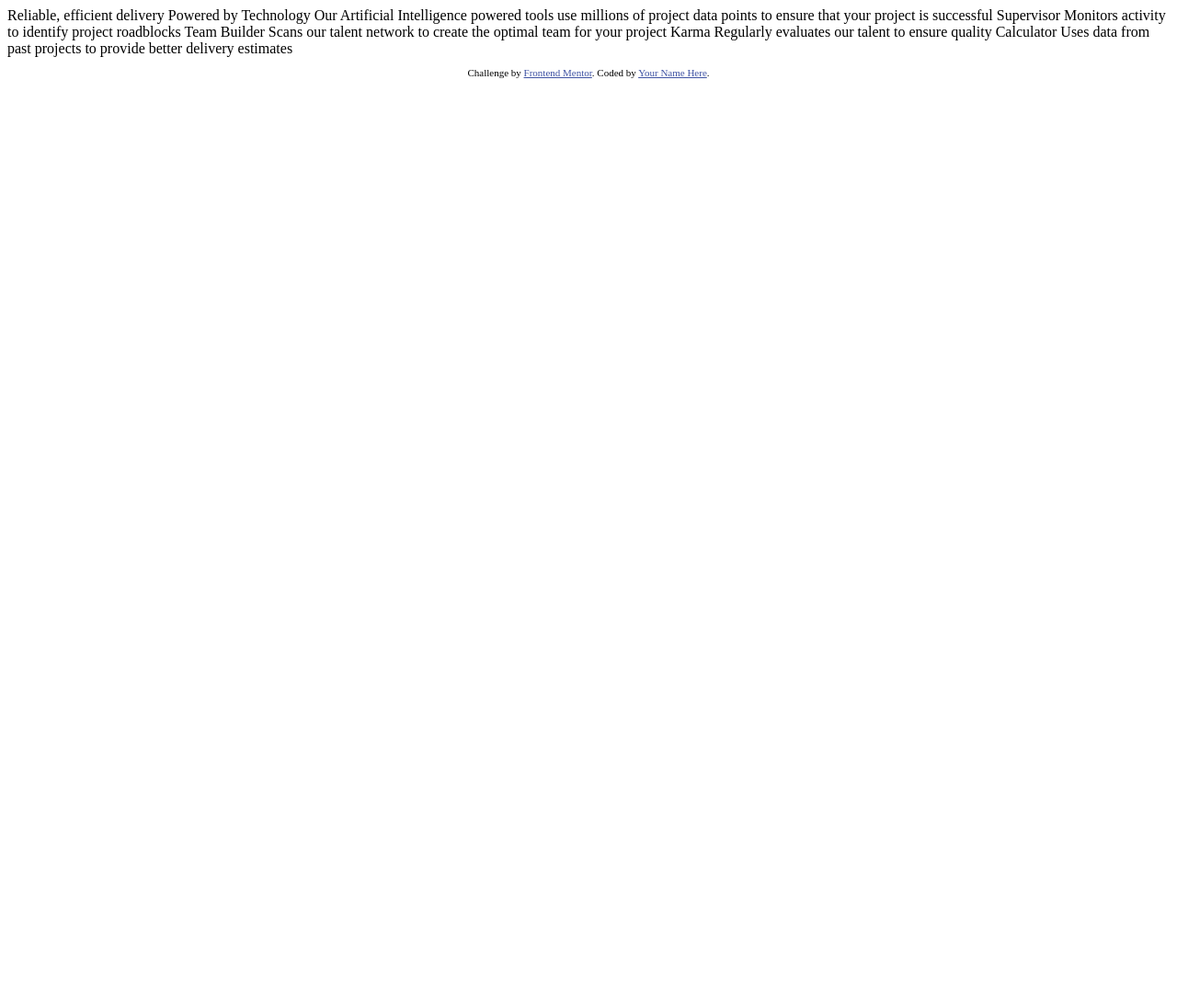
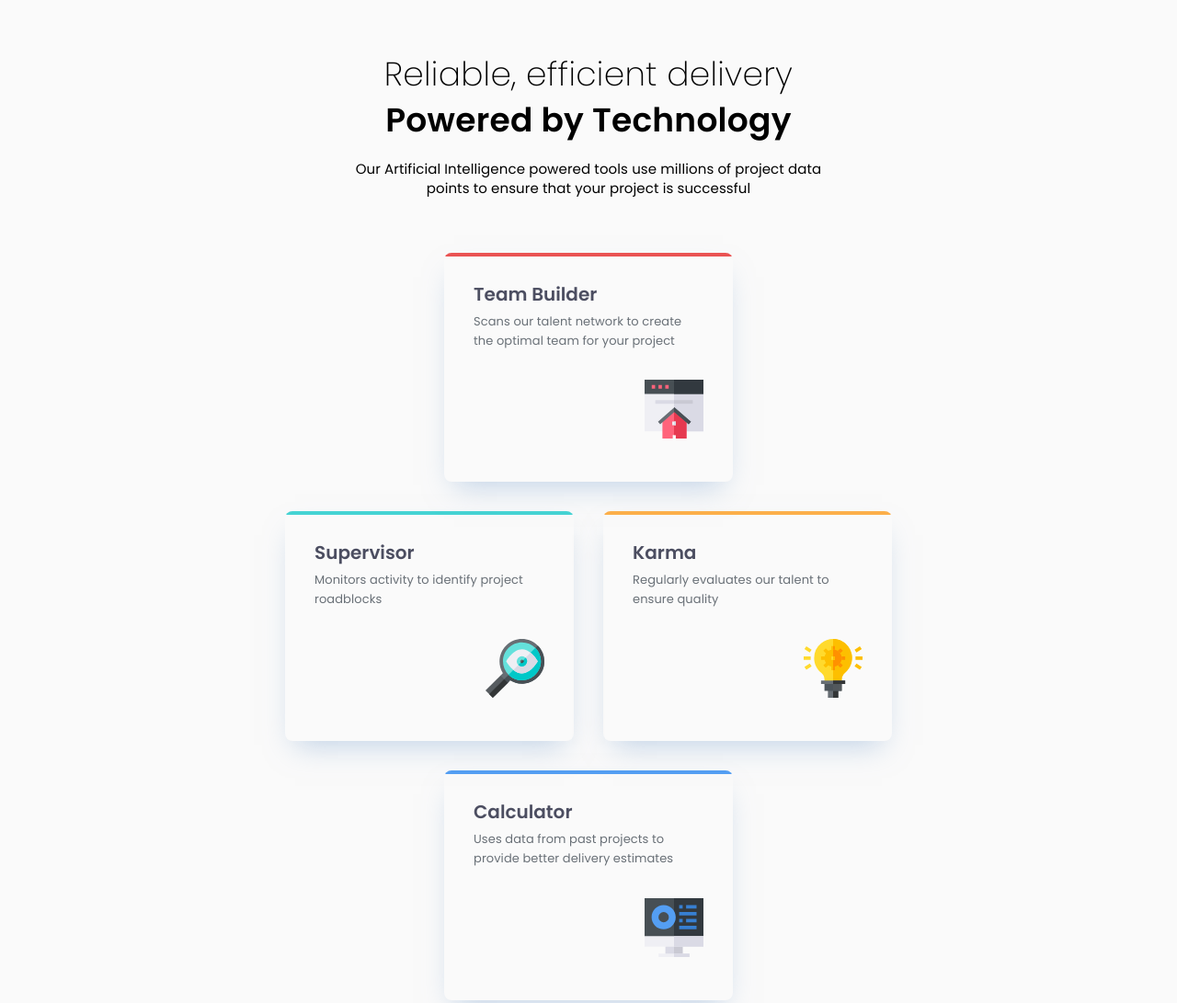
Before and after one commit to llsl21/four-card-feature-section, a plain HTML site: page index.html in a window 1280 px wide. Shown: the top 1091 px of the page at 92% size. Before the commit the page ends 800 px from the top, so only its background shows below. Drawn offline with Linux system fonts and the light colour scheme.

Commit message:
Complete project

```diff
--- a/index.html
+++ b/index.html
@@ -1,45 +1,90 @@
 <!DOCTYPE html>
 <html lang="en">
   <head>
-  <meta charset="UTF-8">
-  <meta name="viewport" content="width=device-width, initial-scale=1.0"> <!-- displays site properly based on user's device -->
+    <meta charset="UTF-8" />
+    <meta name="viewport" content="width=device-width, initial-scale=1.0" />
+    <!-- displays site properly based on user's device -->
 
-  <link rel="icon" type="image/png" sizes="32x32" href="./images/favicon-32x32.png">
+    <link
+      rel="icon"
+      type="image/png"
+      sizes="32x32"
+      href="./images/favicon-32x32.png"
+    />
 
     <title>Frontend Mentor | Four card feature section</title>
-
-  <!-- Feel free to remove these styles or customise in your own stylesheet 👍 -->
-  <style>
-    .attribution { font-size: 11px; text-align: center; }
-    .attribution a { color: hsl(228, 45%, 44%); }
-  </style>
+    <link rel="stylesheet" href="./style.css" />
   </head>
   <body>
-
-  Reliable, efficient delivery
-  Powered by Technology
-
-  Our Artificial Intelligence powered tools use millions of project data points
-  to ensure that your project is successful
-
-  Supervisor
+    <main>
+      <section class="fv">
+        <h1 class="fv__heading">
+          <div class="heading-thin">Reliable, efficient delivery</div>
+          <div class="heading-bold">Powered by Technology</div>
+        </h1>
+        <p class="fv__description">
+          Our Artificial Intelligence powered tools use millions of project data
+          points to ensure that your project is successful
+        </p>
+      </section>
+      <section class="cards">
+        <ul class="cards__items">
+          <li class="cards__item card">
+            <a href="">
+              <div class="card__text-content">
+                <p class="card__title">Supervisor</p>
+                <p class="card__description">
                   Monitors activity to identify project roadblocks
-
-  Team Builder
-  Scans our talent network to create the optimal team for your project
-
-  Karma
+                </p>
+              </div>
+              <div class="card__img-wrapper">
+                <img src="./images/icon-supervisor.svg" alt="" />
+              </div>
+            </a>
+          </li>
+          <li class="cards__item card">
+            <a href="">
+              <div class="card__text-content">
+                <p class="card__title">Team Builder</p>
+                <p class="card__description">
+                  Scans our talent network to create the optimal team for your
+                  project
+                </p>
+              </div>
+              <div class="card__img-wrapper">
+                <img src="./images/icon-team-builder.svg" alt="" />
+              </div>
+            </a>
+          </li>
+          <li class="cards__item card">
+            <a href="">
+              <div class="card__text-content">
+                <p class="card__title">Karma</p>
+                <p class="card__description">
                   Regularly evaluates our talent to ensure quality
-
-  Calculator
-  Uses data from past projects to provide better delivery estimates
-
-
-  <footer>
-    <p class="attribution">
-      Challenge by <a href="https://www.frontendmentor.io?ref=challenge" target="_blank">Frontend Mentor</a>.
-      Coded by <a href="#">Your Name Here</a>.
                 </p>
-  </footer>
+              </div>
+              <div class="card__img-wrapper">
+                <img src="./images/icon-karma.svg" alt="" />
+              </div>
+            </a>
+          </li>
+          <li class="cards__item card">
+            <a href="">
+              <div class="card__text-content">
+                <p class="card__title">Calculator</p>
+                <p class="card__description">
+                  Uses data from past projects to provide better delivery
+                  estimates
+                </p>
+              </div>
+              <div class="card__img-wrapper">
+                <img src="./images/icon-calculator.svg" alt="" />
+              </div>
+            </a>
+          </li>
+        </ul>
+      </section>
+    </main>
   </body>
 </html>
--- /dev/null
+++ b/style.css
@@ -0,0 +1,244 @@
+@font-face {
+  font-family: "Poppins";
+  src: url(./images/fonts/Poppins-200.woff2) format("woff2");
+  font-style: normal;
+  font-weight: 200;
+}
+
+@font-face {
+  font-family: "Poppins";
+  src: url(./images/fonts/Poppins-400.woff2) format("woff2");
+  font-style: normal;
+  font-weight: 400;
+}
+
+@font-face {
+  font-family: "Poppins";
+  src: url(./images/fonts/Poppins-600.woff2) format("woff2");
+  font-style: normal;
+  font-weight: 600;
+}
+
+:root {
+  --red: hsl(0deg, 78%, 62%);
+  --cyan: hsl(180deg, 62%, 55%);
+  --orange: hsl(34deg, 97%, 64%);
+  --blue: hsl(212deg, 86%, 64%);
+
+  --grey500: hsl(234deg, 12%, 34%);
+  --grey400: hsl(212deg, 6%, 44%);
+  --white: hsl(0deg, 0%, 100%);
+
+  --text-preset-1: normal 600 24px / 1.4 "Poppins", sans-serif;
+  --text-preset-2: normal 200 24px / 1.4 "Poppins", sans-serif;
+  --text-preset-3: normal 600 20px / 1.35 "Poppins", sans-serif;
+  --text-preset-4: normal 400 15px / 1.4 "Poppins", sans-serif;
+  --text-preset-5: normal 400 13px / 1.6 "Poppins", sans-serif;
+
+  --letter-spacing-extra-sm: 0.09px;
+  --letter-spacing-sm: 0.1px;
+  --letter-spacing-md: 0.25px;
+
+  --shadow: 0 15px 30px -11px hsl(213deg 47% 67% / 50%);
+}
+
+*,
+*::before,
+*::after {
+  box-sizing: border-box;
+  margin: 0;
+  padding: 0;
+}
+
+body {
+  display: flex;
+
+  justify-content: center;
+  align-items: center;
+  min-height: 100vh;
+  padding-block: 56px 46px;
+  background-color: #fafafa;
+}
+
+img {
+  display: block;
+}
+
+main {
+  max-width: 314px;
+  display: flex;
+  flex-direction: column;
+  gap: 60px;
+}
+
+ul {
+  list-style-type: none;
+}
+
+a {
+  color: black;
+  text-decoration: none;
+}
+
+.fv {
+  text-align: center;
+  display: flex;
+  flex-direction: column;
+  gap: 16px;
+}
+
+.heading-thin {
+  font: var(--text-preset-2);
+  letter-spacing: var(--letter-spacing-md);
+}
+
+.heading-bold {
+  font: var(--text-preset-1);
+  letter-spacing: var(--letter-spacing-md);
+}
+
+.fv__description {
+  font: var(--text-preset-4);
+  letter-spacing: var(--letter-spacing-sm);
+}
+
+.cards__items {
+  display: flex;
+  flex-direction: column;
+  gap: 32px;
+}
+
+.card {
+  max-width: 314px;
+  padding: 32px;
+  box-shadow: var(--shadow);
+  border-radius: 8px;
+  overflow: hidden;
+  position: relative;
+  &::before {
+    content: "";
+    position: absolute;
+    top: 0;
+    left: 0;
+    height: 4px;
+    width: 100%;
+  }
+}
+
+.card:nth-child(1) {
+  &::before {
+    background-color: var(--cyan);
+  }
+}
+.card:nth-child(2) {
+  &::before {
+    background-color: var(--red);
+  }
+}
+.card:nth-child(3) {
+  &::before {
+    background-color: var(--orange);
+  }
+}
+.card:nth-child(4) {
+  &::before {
+    background-color: var(--blue);
+  }
+}
+
+.card > a {
+  display: flex;
+  flex-direction: column;
+  gap: 32px;
+}
+
+.card__title {
+  font: var(--text-preset-3);
+  color: var(--grey500);
+}
+
+.card__description {
+  margin-block-start: 6px;
+  font: var(--text-preset-5);
+  letter-spacing: var(--letter-spacing-extra-sm);
+  color: var(--grey400);
+}
+
+.card__img-wrapper {
+  align-self: end;
+  margin-block-end: 15px;
+}
+
+@media (width >= 768px) {
+  :root {
+    --text-preset-1: normal 600 36px / 1.4 "Poppins", sans-serif;
+    --text-preset-2: normal 200 36px / 1.4 "Poppins", sans-serif;
+    --text-preset-3: normal 600 20px / 1.35 "Poppins", sans-serif;
+    --text-preset-4: normal 400 15px / 1.4 "Poppins", sans-serif;
+  }
+
+  main {
+    max-width: 660px;
+  }
+
+  .cards__items {
+    display: grid;
+    grid-template-areas:
+      "card2 card2 card2"
+      "card1 . card3"
+      "card4 card4 card4";
+    grid-template-columns: 314px 32px 314px;
+    gap: 32px 0;
+  }
+
+  .card:nth-child(1) {
+    grid-area: card1;
+  }
+  .card:nth-child(2) {
+    grid-area: card2;
+    justify-self: center;
+  }
+  .card:nth-child(3) {
+    grid-area: card3;
+  }
+  .card:nth-child(4) {
+    grid-area: card4;
+    justify-self: center;
+  }
+
+  .fv {
+    max-width: 540px;
+    align-self: center;
+  }
+}
+
+@media (width >= 1440px) {
+  body {
+    padding-block: 102px 163px;
+  }
+
+  main {
+    max-width: 1114px;
+    gap: 74px;
+  }
+  .cards__items {
+    grid-template-areas:
+      "card1 card2 card4"
+      "card1 . card4"
+      "card1 card3 card4";
+    grid-template-columns: repeat(3, 350px);
+    grid-template-rows: auto 32px auto;
+    gap: 0 32px;
+  }
+
+  .card {
+    max-width: 350px;
+  }
+
+  .card:nth-child(1) {
+    align-self: center;
+  }
+  .card:nth-child(4) {
+    align-self: center;
+  }
+}
```
Also changed, not shown: images/fonts/Poppins-200.woff2 (added), images/fonts/Poppins-400.woff2 (added), images/fonts/Poppins-600.woff2 (added). Lines whose indentation alone changed are shown as unchanged.
